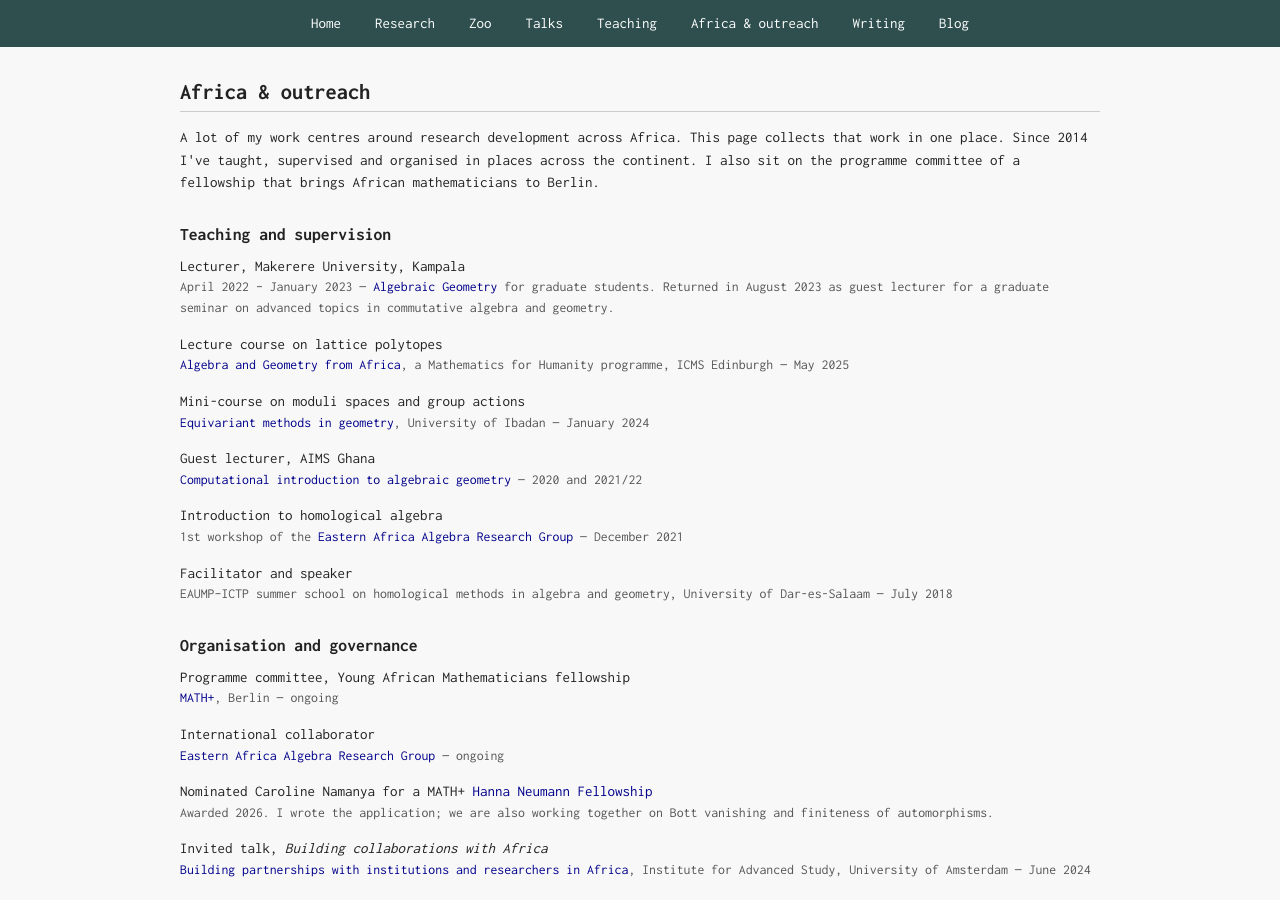
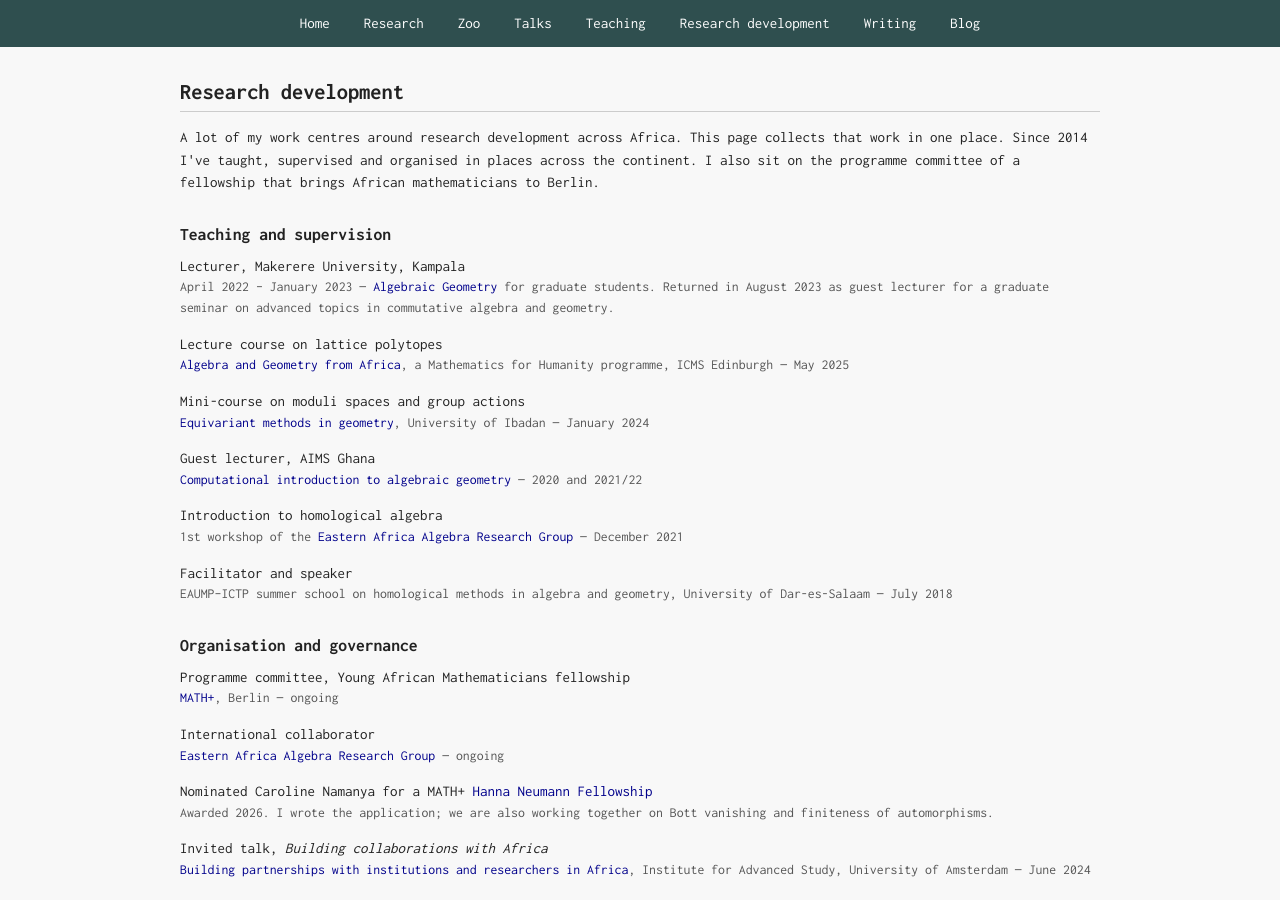
Before and after one commit to dombunnett/dombunnett.github.io, a Jekyll site: the page outreach.html, which Jekyll copies as it is, in a window 1280 px wide and 900 px high. Built offline with Jekyll 4.4.1, drawn with Linux system fonts in a browser that asks for light colours; some of the changed text lies outside the part shown.

Commit message:
Rename 'Africa & outreach' to 'Research development' in nav and page title
Co-Authored-By: Claude Opus 5.5 <noreply@anthropic.com>
Claude-Session: https://claude.ai/code/session_01QsTPwHSK5YpQ9xvRCbpLeA

```diff
--- a/_layouts/default.html
+++ b/_layouts/default.html
@@ -78,7 +78,7 @@ h2 {
                 <a href="/zoo/">Zoo</a>
                 <a href="/talks.html">Talks</a>
                 <a href="/teaching.html">Teaching</a>
-                <a href="/outreach.html">Africa &amp; outreach</a>
+                <a href="/outreach.html">Research development</a>
                 <a href="/writing.html">Writing</a>
                 <a href="/blog/">Blog</a>
             </div>
--- a/index.html
+++ b/index.html
@@ -162,7 +162,7 @@ h4 {
                 <a href="/zoo/">Zoo</a>
                 <a href="talks.html">Talks</a>
                 <a href="teaching.html">Teaching</a>
-                <a href="outreach.html">Africa &amp; outreach</a>
+                <a href="outreach.html">Research development</a>
                 <a href="writing.html">Writing</a>
                 <a href="/blog/">Blog</a>
             </div>
--- a/outreach.html
+++ b/outreach.html
@@ -3,13 +3,13 @@
     <head>
         <meta charset="utf-8">
         <meta name="viewport" content="width=device-width, initial-scale=1">
-        <meta name="description" content="Dominic Bunnett — Africa and outreach">
+        <meta name="description" content="Dominic Bunnett — Research development">
         <meta name="author" content="Dominic Bunnett">
         <link rel="stylesheet" href="https://cdn.jsdelivr.net/npm/bootstrap@4.1.3/dist/css/bootstrap.min.css" integrity="sha384-MCw98/SFnGE8fJT3GXwEOngsV7Zt27NXFoaoApmYm81iuXoPkFOJwJ8ERdknLPMO" crossorigin="anonymous">
         <script src="https://code.jquery.com/jquery-3.3.1.slim.min.js" integrity="sha384-q8i/X+965DzO0rT7abK41JStQIAqVgRVzpbzo5smXKp4YfRvH+8abtTE1Pi6jizo" crossorigin="anonymous"></script>
         <script src="https://cdn.jsdelivr.net/npm/bootstrap@4.1.3/dist/js/bootstrap.min.js" integrity="sha384-ChfqqxuZUCnJSK3+MXmPNIyE6ZbWh2IMqE241rYiqJxyMiZ6OW/JmZQ5stwEULTy" crossorigin="anonymous"></script>
         <link href='https://fonts.googleapis.com/css?family=Inconsolata:400,700' rel='stylesheet' type='text/css'>
-        <title>Dominic Bunnett — Africa &amp; outreach</title>
+        <title>Dominic Bunnett — Research development</title>
         <style>
 body {
     background-color: #f8f8f8;
@@ -64,7 +64,7 @@ footer { color: #777; font-size: 0.88em; margin: 40px 0 24px; }
                 <a href="/zoo/">Zoo</a>
                 <a href="talks.html">Talks</a>
                 <a href="teaching.html">Teaching</a>
-                <a href="outreach.html">Africa &amp; outreach</a>
+                <a href="outreach.html">Research development</a>
                 <a href="writing.html">Writing</a>
                 <a href="/blog/">Blog</a>
             </div>
@@ -73,7 +73,7 @@ footer { color: #777; font-size: 0.88em; margin: 40px 0 24px; }
         <div class="container">
             <div class="row">
                 <div class="col-md-10 offset-md-1" style="margin-top: 2rem;">
-                    <h2>Africa &amp; outreach</h2>
+                    <h2>Research development</h2>
 
                     <p class="lede">A lot of my work centres around research development across Africa.
                     This page collects that work in one place. Since 2014 I've taught, supervised and
--- a/talks.html
+++ b/talks.html
@@ -63,7 +63,7 @@ footer { color: #777; font-size: 0.88em; margin: 40px 0 24px; }
                 <a href="/zoo/">Zoo</a>
                 <a href="talks.html">Talks</a>
                 <a href="teaching.html">Teaching</a>
-                <a href="outreach.html">Africa &amp; outreach</a>
+                <a href="outreach.html">Research development</a>
                 <a href="writing.html">Writing</a>
                 <a href="/blog/">Blog</a>
             </div>
--- a/teaching.html
+++ b/teaching.html
@@ -52,7 +52,7 @@ h2 {
                 <a href="/zoo/">Zoo</a>
                 <a href="talks.html">Talks</a>
                 <a href="teaching.html">Teaching</a>
-                <a href="outreach.html">Africa &amp; outreach</a>
+                <a href="outreach.html">Research development</a>
                 <a href="writing.html">Writing</a>
                 <a href="/blog/">Blog</a>
             </div>
--- a/writing.html
+++ b/writing.html
@@ -52,7 +52,7 @@ h2 {
                 <a href="/zoo/">Zoo</a>
                 <a href="talks.html">Talks</a>
                 <a href="teaching.html">Teaching</a>
-                <a href="outreach.html">Africa &amp; outreach</a>
+                <a href="outreach.html">Research development</a>
                 <a href="writing.html">Writing</a>
                 <a href="/blog/">Blog</a>
             </div>
```
Also changed, not shown: other parts of outreach.html (+1 -1 lines), 1 other file.
